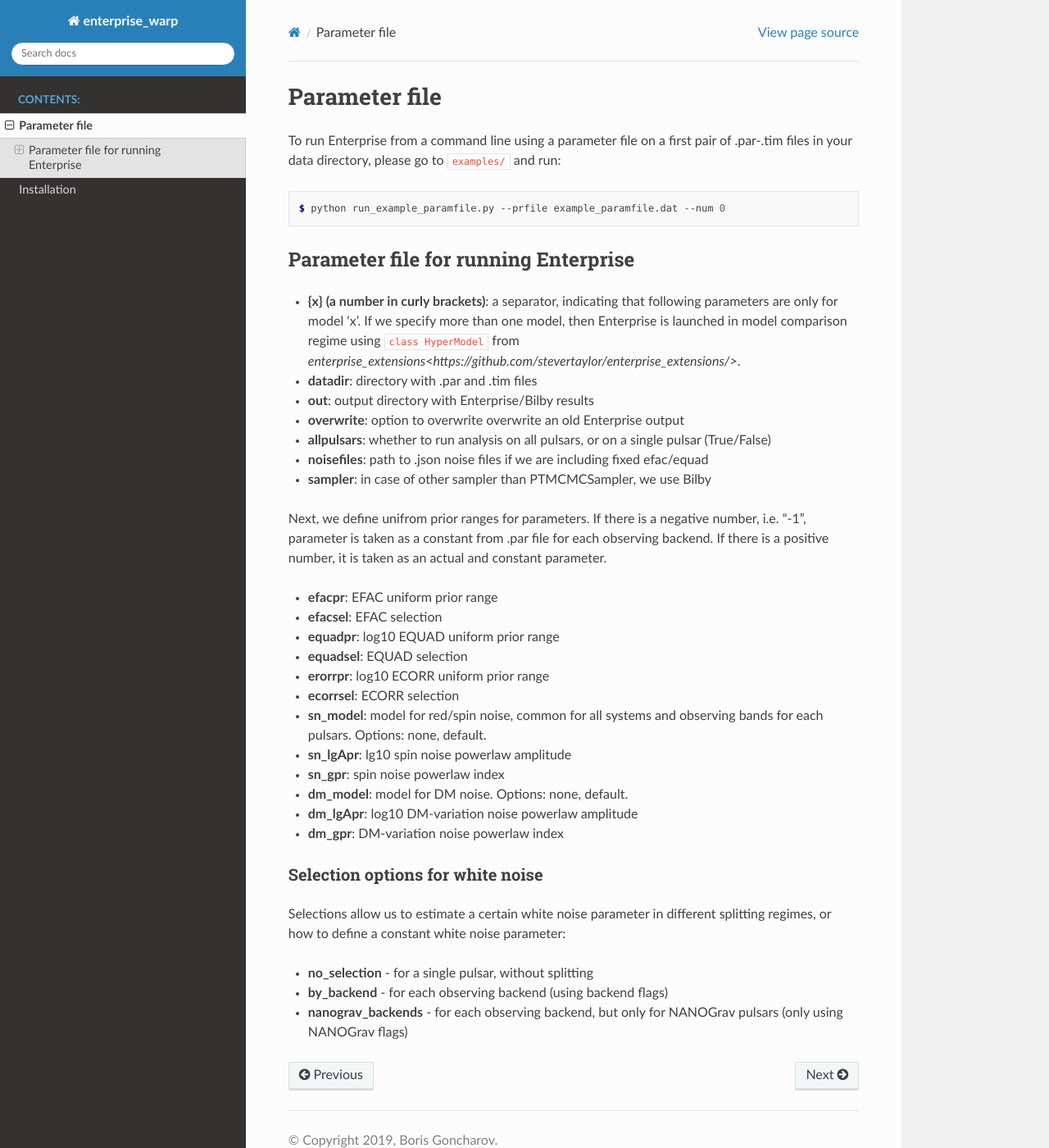
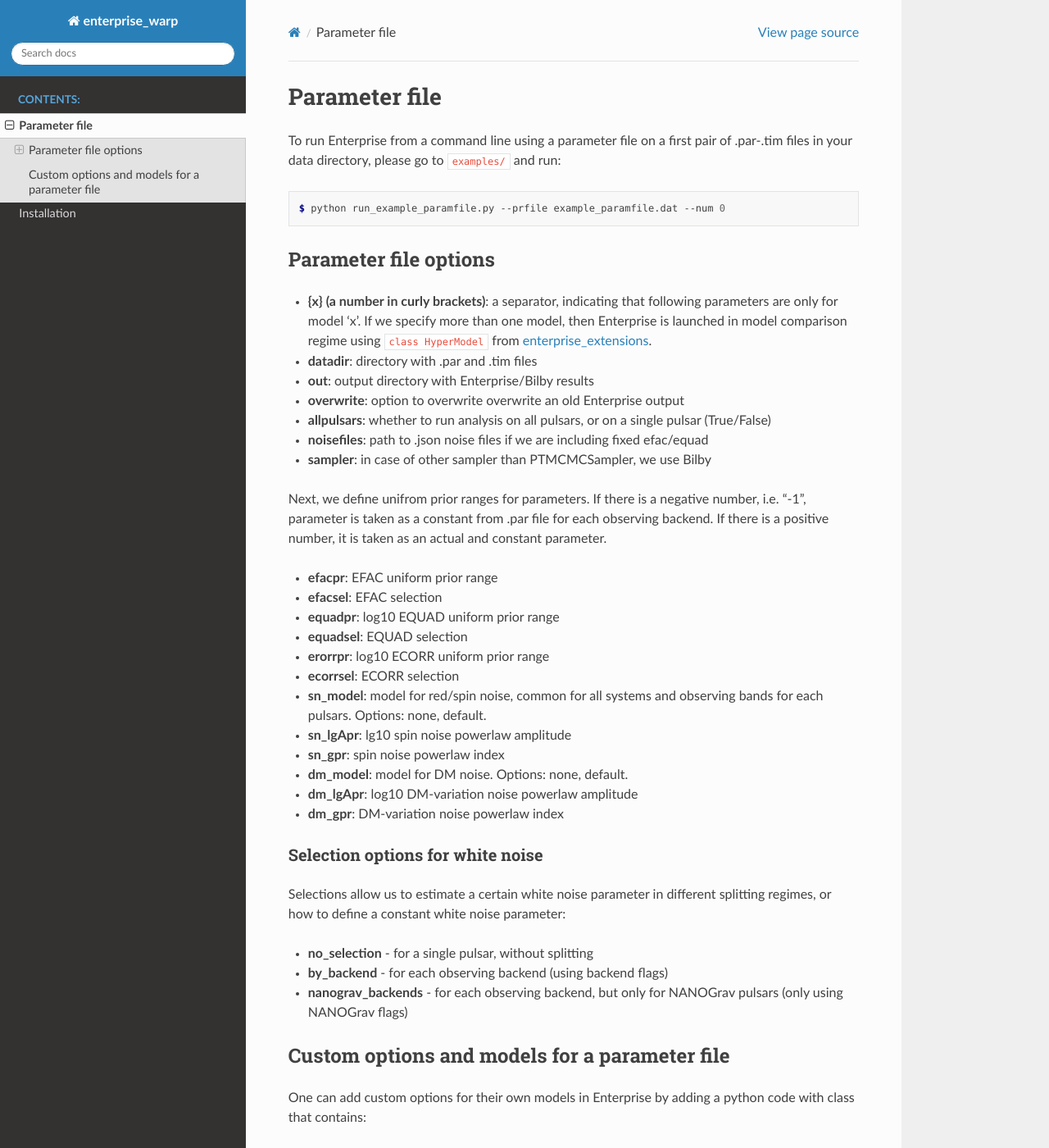
Before and after one commit to bvgoncharov/enterprise_warp, a Sphinx documentation site: the page built from docs/paramfile.rst, in a window 1280 px wide and 1400 px high. Shown: the whole window at 82% size. Built offline with Sphinx 7.4.7 and the Read the Docs theme 2.0.0, drawn with Linux system fonts in a browser that asks for light colours; some of the changed text lies outside the part shown.

Commit message:
Documentation edit

```diff
--- a/docs/paramfile.rst
+++ b/docs/paramfile.rst
@@ -8,9 +8,9 @@
 
    $ python run_example_paramfile.py --prfile example_paramfile.dat --num 0
 
-Parameter file for running Enterprise
--------------------------------------
-- **{x} (a number in curly brackets)**: a separator, indicating that following parameters are only for model 'x'. If we specify more than one model, then Enterprise is launched in model comparison regime using :code:`class HyperModel` from `enterprise_extensions<https://github.com/stevertaylor/enterprise_extensions/>`.
+Parameter file options
+----------------------
+- **{x} (a number in curly brackets)**: a separator, indicating that following parameters are only for model 'x'. If we specify more than one model, then Enterprise is launched in model comparison regime using :code:`class HyperModel` from `enterprise_extensions <https://github.com/stevertaylor/enterprise_extensions/>`__.
 - **datadir**: directory with .par and .tim files
 - **out**: output directory with Enterprise/Bilby results
 - **overwrite**: option to overwrite overwrite an old Enterprise output
@@ -40,3 +40,13 @@
 - **no_selection** - for a single pulsar, without splitting
 - **by_backend** - for each observing backend (using backend flags)
 - **nanograv_backends** - for each observing backend, but only for NANOGrav pulsars (only using NANOGrav flags)
+
+Custom options and models for a parameter file
+----------------------------------------------
+
+One can add custom options for their own models in Enterprise by adding a python code with class that contains:
+
+- dictionary, as an instruction for reading a parameter file
+- function that takes in parameters from a dictionary, and outputs Enterprise signal object
+
+An example can be found in :code:`examples/custom_models.py`
```
Also changed, not shown: docs/index.rst (+5 -2 lines).
